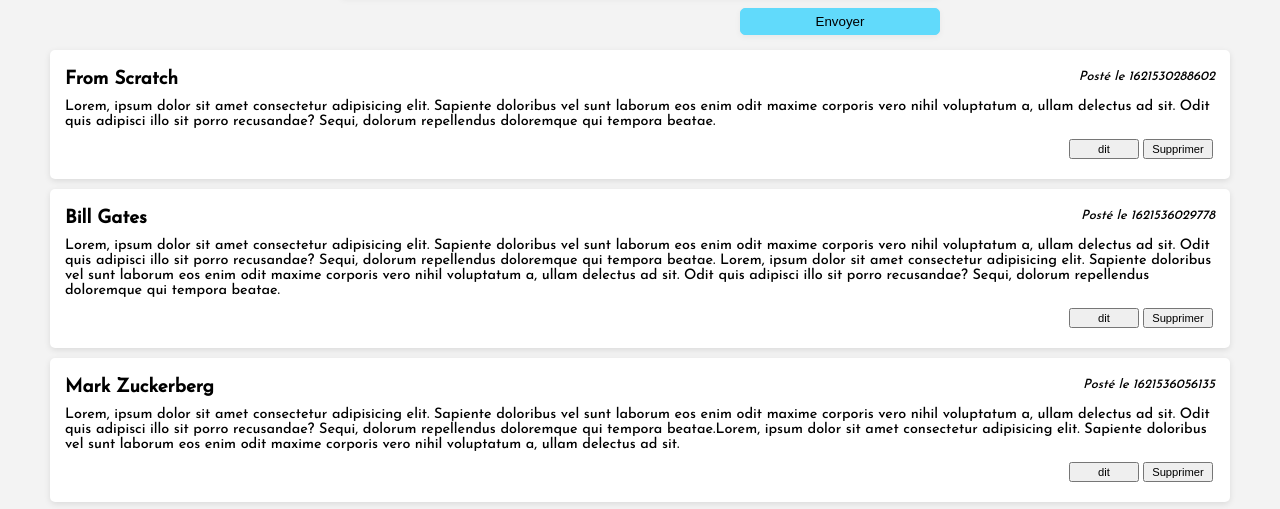
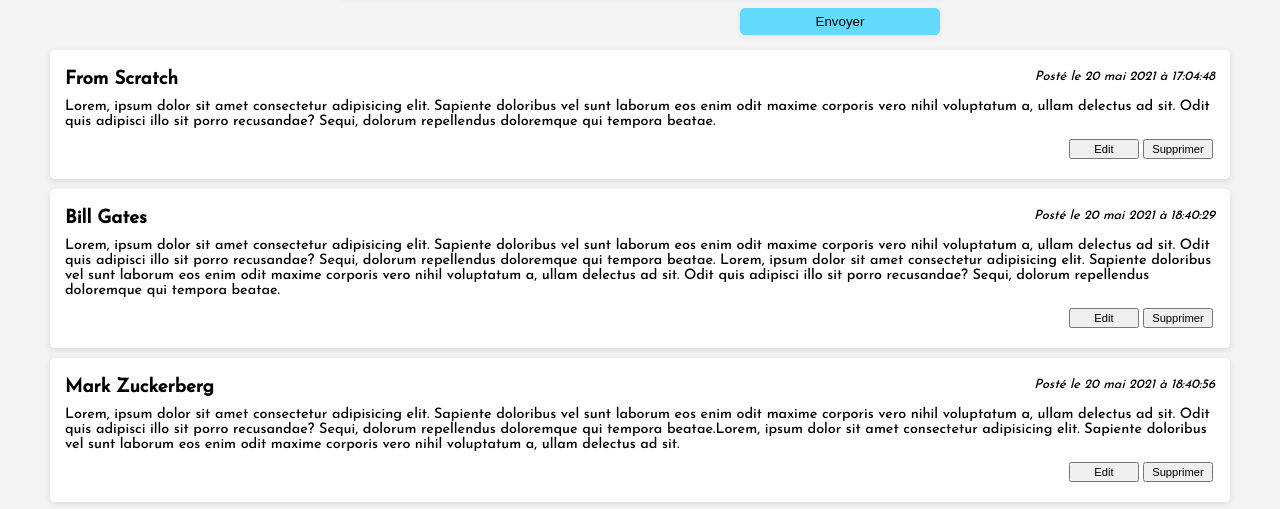
Before and after one commit to Koffi-Sk/react-countries-app-1, a React (Create React App) app: page /blog in a window 1280 px wide. Shown: the part 317-826 px from the top of the page. Built offline with nearby package versions, Linux system fonts and the light colour scheme; data requests are answered from the project's data file.

Commit message:
Formatage de la date en milliseconde

```diff
--- a/src/components/Article.js
+++ b/src/components/Article.js
@@ -2,15 +2,28 @@
 
 const Article = ({ article }) => {
   //Sconsole.log(article);
+  const dateFormater = (date) => {
+    let newDate = new Date(date).toLocaleDateString("fr-FR", {
+      year: "numeric",
+      month: "long",
+      day: "numeric",
+      hour: "numeric",
+      minute: "numeric",
+      second: "numeric",
+    });
+
+    return newDate;
+  };
+
   return (
     <div className="article">
       <div className="card-header">
         <h3>{article.author}</h3>
-        <em>Posté le {article.date}</em>
+        <em>Posté le {dateFormater(article.date)}</em>
       </div>
       <p>{article.content}</p>
       <div className="btn-container">
-        <button>dit</button>
+        <button>Edit</button>
         <button>Supprimer</button>
       </div>
     </div>
```
